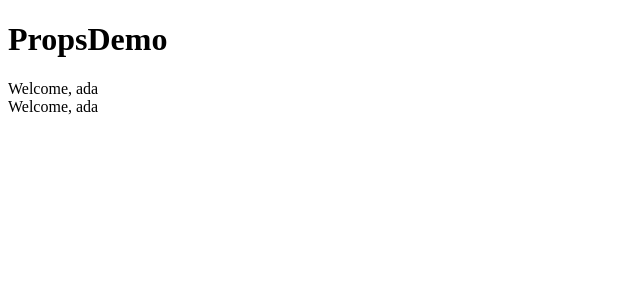
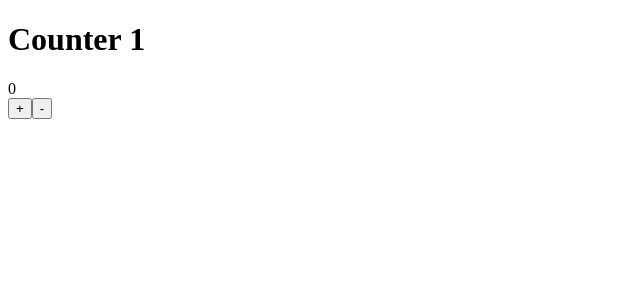
Before and after one commit to WWWCourses/react-labs-demo, a React (Create React App) app: page / in a window 1280 px wide. Shown: the top 300 px of the page, without its empty margins (0-640 px from the left). Built offline with nearby package versions, Linux system fonts and the light colour scheme.

Commit message:
State Basics

```diff
--- a/src/App.js
+++ b/src/App.js
@@ -2,6 +2,7 @@ import React from "react";
 import JSXBasics from "./JSXBasics";
 import JSXLists from "./JSXLists";
 import PropsDemo from "./PropsDemo";
+import StateDemo from "./StateDemo";
 
 
 function App(props) {
@@ -9,7 +10,8 @@ function App(props) {
 		<div>
 			{/* <JSXBasics/>
 			<JSXLists/> */}
-			<PropsDemo/>
+			{/* <PropsDemo/> */}
+			<StateDemo/>
 		</div>
 	)
 
--- a/src/PropsDemo.js
+++ b/src/PropsDemo.js
@@ -22,17 +22,27 @@ function Parent(props) {
 	return (
 		<div>
 			<ChildF name={user.name} age={user.age} />
-			<ChildC name={user.name} age={user.age} />
+			{/* <ChildC name={user.name} age={user.age} /> */}
 		</div>
 	)
 }
 
 
-function ChildF( {name} ) {
+
+function ChildF(props ) {
+	console.dir(props)
 	return (
-		<div>Welcome, {name}</div>
+		<div>
+			<Welcome userName={props.name}/>
+		</div>
 	)
 }
+
+function Welcome(props){
+
+	return <div>Hello, {props.userName.toUpperCase()}</div>
+}
+
 
 class ChildC extends React.Component{
 	render(){
--- /dev/null
+++ b/src/StateDemo.js
@@ -0,0 +1,44 @@
+import React from "react";
+
+function StateDemo(params) {
+	return <Counter id="1"/>
+}
+
+// counter = new Counter();
+
+// el = counter.render();
+
+
+class Counter extends React.Component{
+	constructor(props){
+		super(props)
+
+		this.state = {
+			'count':0,
+			'id':props.id*1
+		}
+
+		console.dir(this)
+
+		this.increment =  ()=> {
+			console.dir(this)
+			console.log(`Count: ${this.state.count}`);
+
+			// this.state.count++;
+			this.setState( (state, props)=>( {count: state.count+this.state.id} ) )
+		}
+	}
+
+	render(){
+		return (
+			<div>
+				<h1>Counter {this.props.id}</h1>
+				<div className="count">{this.state.count}</div>
+				<button onClick={this.increment}>+</button>
+				<button>-</button>
+			</div>
+		);
+	}
+}
+
+export default StateDemo;
```
Also changed, not shown: src/tmp.js (+7 -12 lines).
